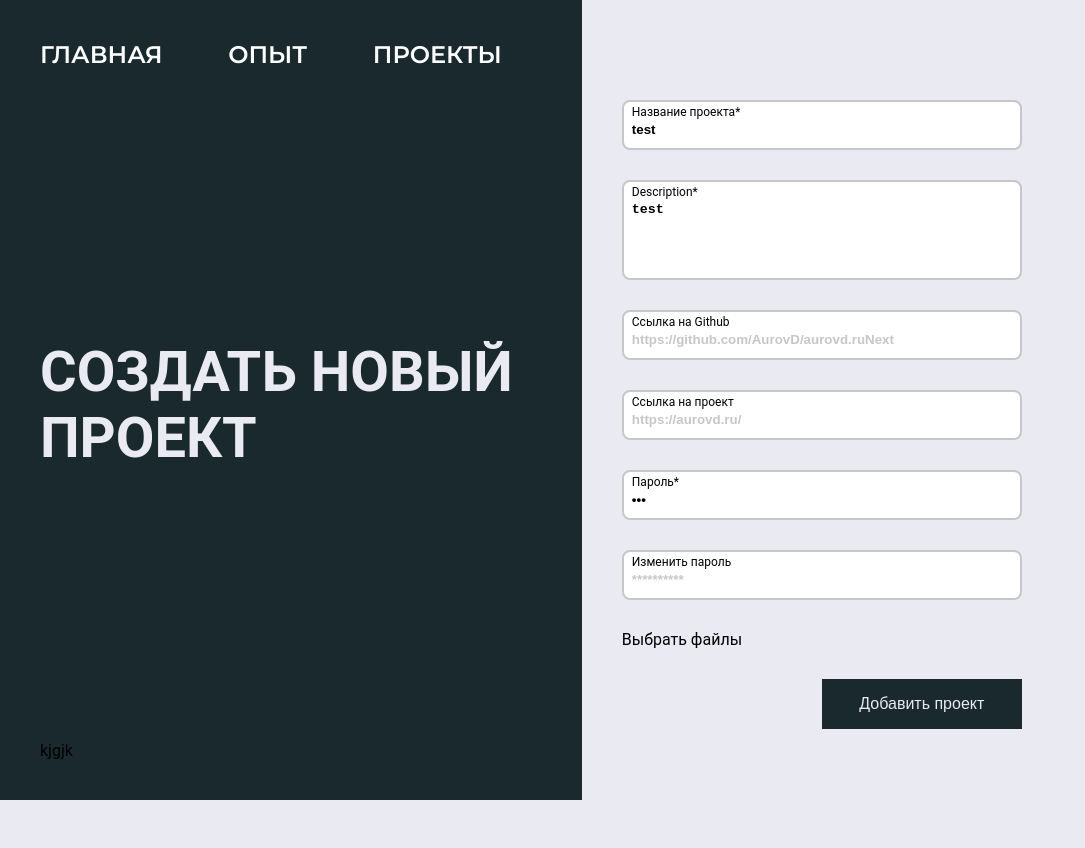
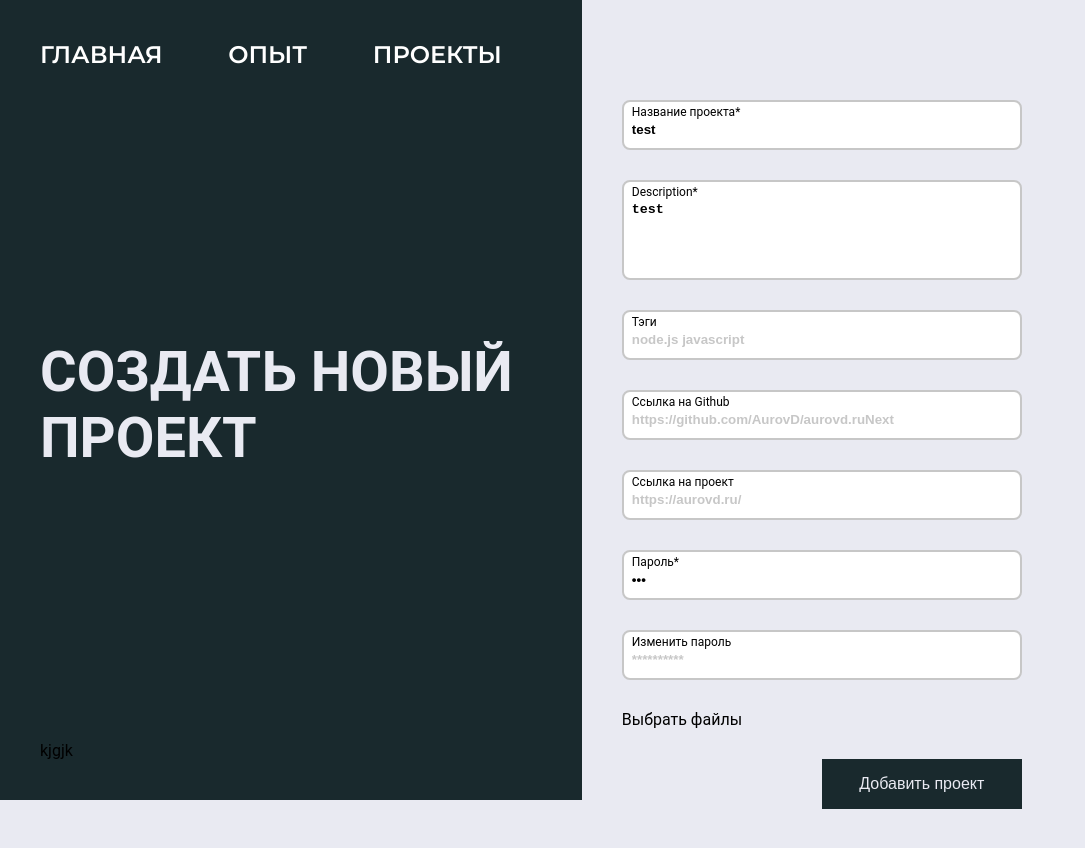
Before and after one commit to AurovD/aurovd.ruNext, a Next.js app: page /create in a window 1280 px wide. Shown: the top 848 px of the page, without its empty margins (0-1085 px from the left). Before the commit the page ends 800 px from the top, so only its background shows below. Built offline with nearby package versions, Linux system fonts and the light colour scheme; a web font is replaced by a local one.

Commit message:
client tag service

```diff
--- a/components/Create/index.tsx
+++ b/components/Create/index.tsx
@@ -28,6 +28,13 @@ import {Axios} from "../../axios/axios";
 // }
 
 
+// let text = "Give, jh879 98799, &^&^GJkh";
+// let pattern = /\w+/g;
+// let result = text.match(pattern);
+//
+// console.log(result);
+
+
 export const CreateProject = () => {
     const [files, setFiles] = useState<string>("Выбрать файлы");
 
@@ -44,6 +51,7 @@ export const CreateProject = () => {
                 initialValues={{
                     title: 'test',
                     description: 'test',
+                    tags: '',
                     link: '',
                     github: '',
                     password: '123',
@@ -52,7 +60,7 @@ export const CreateProject = () => {
                 }}
                 validationSchema={Yup.object({
                     title: Yup.string()
-                        .max(30, 'Must be 15 characters or less')
+                        .max(30, 'Небольше 30 символов')
                         .required('Требуется название проекта'),
                     description: Yup.string()
                         .required('Требуется описание проекта'),
@@ -83,6 +91,7 @@ export const CreateProject = () => {
                     <Form className={clsx('d-flex flex-column', styles.form)}>
                         <MyTextInput label="Название проекта*" name="title" type="text" placeholder="Портфолио"/>
                         <MyTextArea label="Description*" name="description" placeholder="Description"/>
+                        <MyTextInput label="Тэги" name="tags" type="text" placeholder="node.js javascript"/>
                         <MyTextInput label="Ссылка на Github" name="github" type="text" placeholder="https://github.com/AurovD/aurovd.ruNext"/>
                         <MyTextInput label="Ссылка на проект" name="link" type="text" placeholder="https://aurovd.ru/"/>
                         <MyTextInput label="Пароль*" name="password" type="password" placeholder="**********"/>
--- a/components/UI/Forms/TextInput/index.tsx
+++ b/components/UI/Forms/TextInput/index.tsx
@@ -11,11 +11,21 @@ interface Interface {
 }
 
 export const MyTextInput: FC<Interface> = ({ label, ...props }) => {
-    const [field, meta] = useField(props);
+    const [field, meta, helpers] = useField(props);
     return (
         <div className={clsx('relative', styles.form_input)}>
             <label htmlFor={props.name} className={clsx("absolute label")}>{label}</label>
-            <input {...field} {...props} />
+            <input {...field}{...props}
+                onChange={event => {
+                    if (label === 'Тэги') {
+                        let str = event.target.value.split(" ").map(tag => !~tag.indexOf("#") && tag.length > 1 ? `#${tag}` : `${tag}`).join(' ');
+                        helpers.setValue(str);
+                    }
+                    else {
+                        helpers.setValue(event.target.value);
+                    }
+                }}
+            />
             {meta.touched && meta.error ? (
                 <div className={clsx("absolute error")}>{meta.error}</div>
             ) : null}
--- a/migrations/20220107150416-create-projects-tags.js
+++ b/migrations/20220107150416-create-projects-tags.js
@@ -16,7 +16,6 @@ module.exports = {
           model: "Projects",
           key: 'id'
         },
-        onDelete: 'CASCADE',
         onUpdate: 'CASCADE'
       },
       TagId: {
@@ -27,7 +26,6 @@ module.exports = {
           model: "Tags",
           key: 'id'
         },
-        onDelete: 'CASCADE',
         onUpdate: 'CASCADE'
       },
       createdAt: {
--- a/types/types.ts
+++ b/types/types.ts
@@ -3,6 +3,8 @@ export interface IProject {
     description: string;
     link?: string;
     github?: string;
+    tags?: string;
     password: string;
+    new_password?: string;
     previews: FileList;
 }
```
Also changed, not shown: 1 other file (tests, documents, lock files or other folders).
